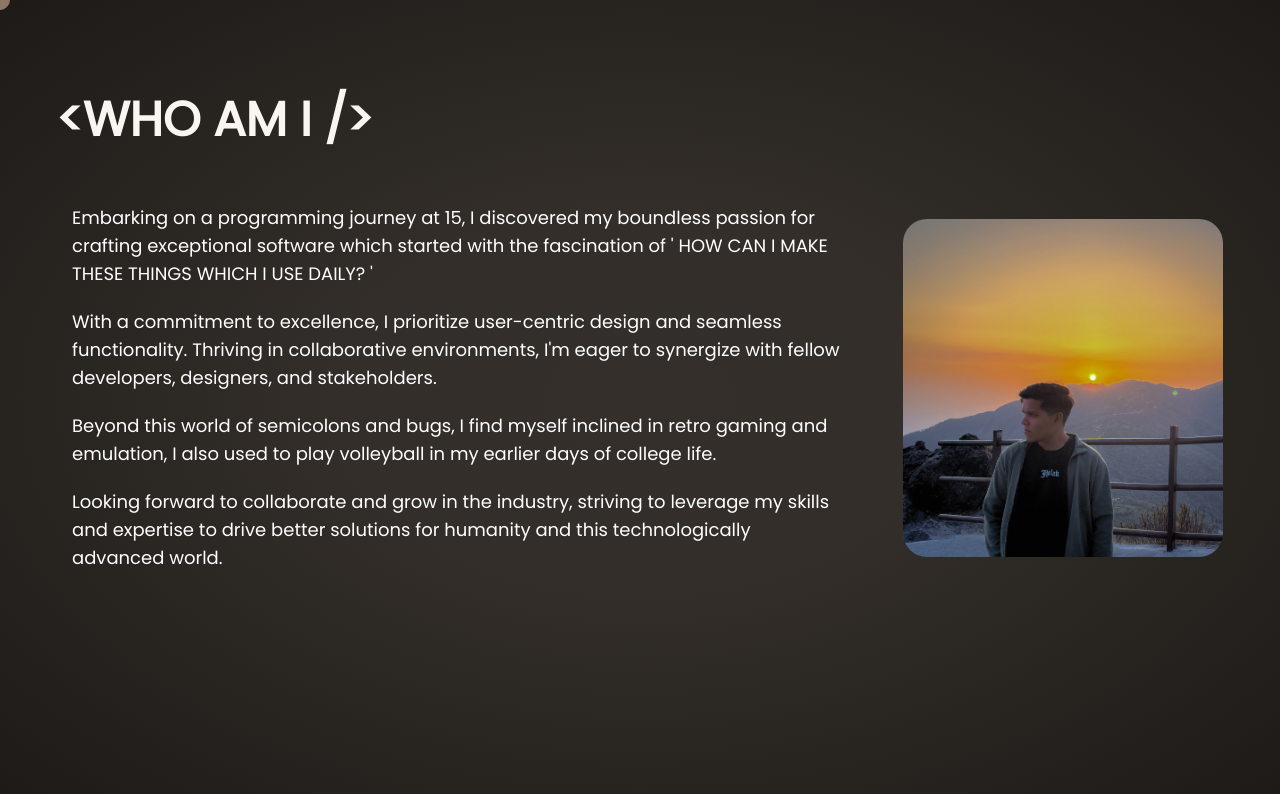
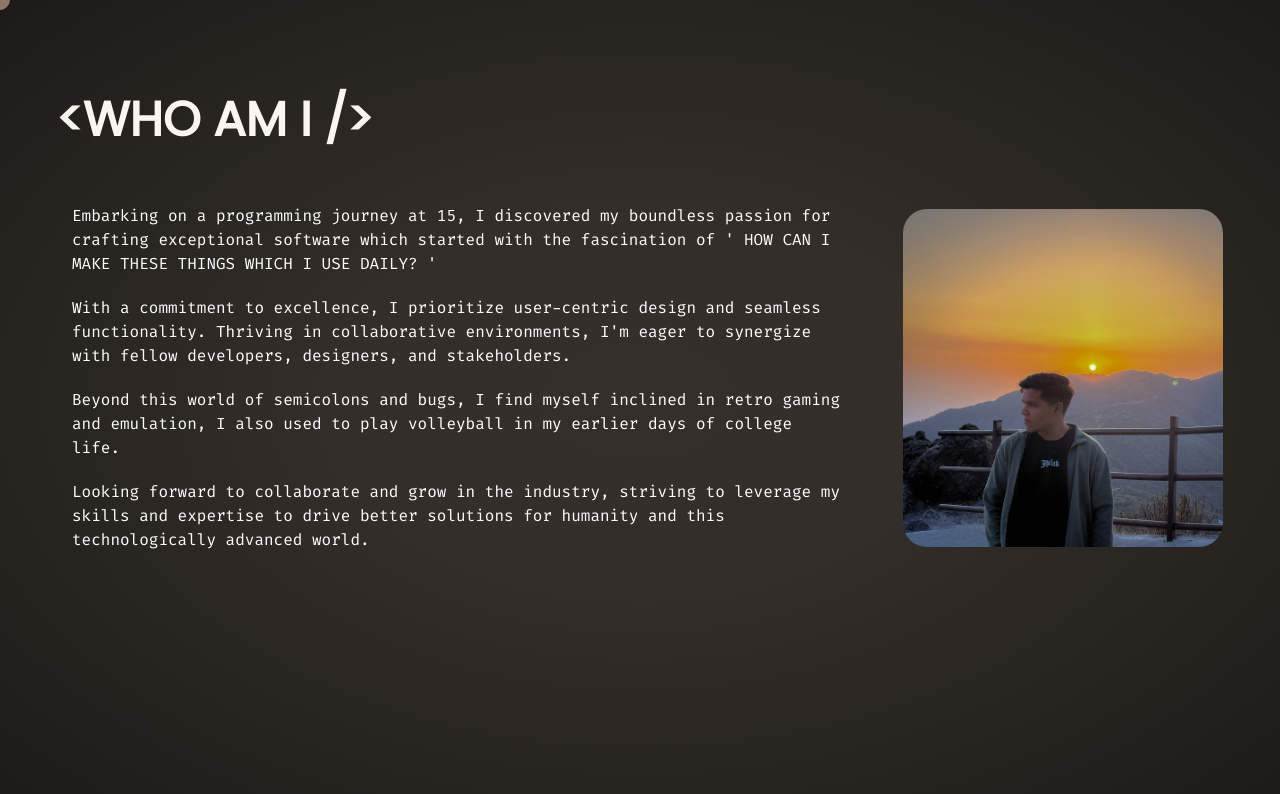
Before and after one commit to poswalsameer/Portfolio-Website, a Next.js app in the folder portfolio/: page /portfolio in a window 1280 px wide. Shown: the top 794 px of the page. Built offline with nearby package versions, Linux system fonts and the light colour scheme.

Commit message:
changed the font of about section and some css changes in contact section

```diff
--- a/portfolio/src/app/components/Contact.tsx
+++ b/portfolio/src/app/components/Contact.tsx
@@ -72,7 +72,7 @@ function Contact() {
 
             xl:bg-[#faf5f0] xl:text-[#1e1b17] xl:text-sm xl:flex xl:flex-row xl:mr-3 xl:p-2 xl:justify-center xl:items-center xl:font-bold xl:w-[20%] xl:rounded-xl xl:transition-all xl:ease-in xl:hover:scale-105
 
-            2xl:bg-[#faf5f0] 2xl:text-[#1e1b17] 2xl:text-sm 2xl:flex 2xl:flex-row 2xl:mr-3 2xl:p-2 2xl:justify-center 2xl:items-center 2xl:font-bold 2xl:w-[20%] 2xl:rounded-xl 2xl:transition-all 2xl:ease-in 2xl:hover:scale-105'>
+            2xl:bg-[#faf5f0] 2xl:text-[#1e1b17] 2xl:text-sm 2xl:flex 2xl:flex-row 2xl:mr-3 2xl:p-3 2xl:justify-center 2xl:items-center 2xl:font-bold 2xl:w-[20%] 2xl:rounded-md 2xl:transition-all 2xl:ease-in 2xl:hover:scale-105'>
 
                 <svg xmlns="http://www.w3.org/2000/svg" width="24" height="24" viewBox="0 0 24 24" fill="none" stroke="currentColor" stroke-width="2" stroke-linecap="round" stroke-linejoin="round" className="mx-3 lucide lucide-phone"><path d="M22 16.92v3a2 2 0 0 1-2.18 2 19.79 19.79 0 0 1-8.63-3.07 19.5 19.5 0 0 1-6-6 19.79 19.79 0 0 1-3.07-8.67A2 2 0 0 1 4.11 2h3a2 2 0 0 1 2 1.72 12.84 12.84 0 0 0 .7 2.81 2 2 0 0 1-.45 2.11L8.09 9.91a16 16 0 0 0 6 6l1.27-1.27a2 2 0 0 1 2.11-.45 12.84 12.84 0 0 0 2.81.7A2 2 0 0 1 22 16.92z"/></svg>
 
@@ -91,7 +91,7 @@ function Contact() {
 
             xl:bg-[#faf5f0] xl:text-[#1e1b17] xl:text-sm xl:flex xl:flex-row xl:justify-center xl:items-center xl:ml-3 xl:p-2 xl:rounded-xl xl:font-bold xl:transition-all xl:ease-in xl:hover:scale-105
 
-            2xl:bg-[#faf5f0] 2xl:text-[#1e1b17] 2xl:text-sm 2xl:flex 2xl:flex-row 2xl:justify-center 2xl:items-center 2xl:ml-3 2xl:p-2 2xl:rounded-xl 2xl:font-bold 2xl:transition-all 2xl:ease-in 2xl:hover:scale-105'>
+            2xl:bg-[#faf5f0] 2xl:text-[#1e1b17] 2xl:text-sm 2xl:flex 2xl:flex-row 2xl:justify-center 2xl:items-center 2xl:ml-3 2xl:p-3 2xl:rounded-md 2xl:font-bold 2xl:transition-all 2xl:ease-in 2xl:hover:scale-105'>
 
                 <svg xmlns="http://www.w3.org/2000/svg" width="24" height="24" viewBox="0 0 24 24" fill="none" stroke="currentColor" stroke-width="2" stroke-linecap="round" stroke-linejoin="round" className=" mx-3 lucide lucide-mail"><rect width="20" height="16" x="2" y="4" rx="2"/><path d="m22 7-8.97 5.7a1.94 1.94 0 0 1-2.06 0L2 7"/></svg>
 
--- a/portfolio/src/app/components/Profile.tsx
+++ b/portfolio/src/app/components/Profile.tsx
@@ -38,9 +38,12 @@ function Profile() {
 
             lg:p-2 lg:text-left lg:text-base lg:font-medium lg:h-[50%] lg:w-[70%] lg:mr-7
 
-            xl:p-2 xl:text-left xl:text-lg xl:font-medium xl:h-[50%] xl:w-[70%] xl:mr-7
+            xl:p-2 xl:text-left xl:text-base xl:font-medium xl:h-[50%] xl:w-[70%] xl:mr-7
 
-            2xl:p-2 2xl:text-left 2xl:text-xl 2xl:font-medium 2xl:h-[60%] 2xl:w-[70%] 2xl:mr-7'>
+            2xl:p-2 2xl:text-left 2xl:text-base 2xl:font-medium 2xl:h-[60%] 2xl:w-[70%] 2xl:mr-7'
+
+            id='aboutTextDiv'
+            >
 
                 <p className='my-2 sm:my-3 md:my-3 lg:my-5 xl:my-5 2xl:my-5'>
                   Embarking on a programming journey at 15, I discovered my boundless passion for crafting exceptional software which started with the fascination of ' HOW CAN I MAKE THESE THINGS WHICH I USE DAILY? '
--- a/portfolio/src/app/globals.css
+++ b/portfolio/src/app/globals.css
@@ -1,4 +1,5 @@
 @import url('https://fonts.googleapis.com/css2?family=Poppins&display=swap');
+@import url('https://fonts.googleapis.com/css2?family=Fira+Code&display=swap');
 
 @tailwind base;
 @tailwind components;
@@ -28,6 +29,13 @@ body{
     pointer-events: none;
     z-index: 100000;
   }
+
+#aboutTextDiv{
+    font-family: "Fira Code", monospace;
+    font-optical-sizing: auto;
+    font-weight: 400;
+    font-style: normal;
+}
 
 /* #navButton{
     animation: scroll 200ms ease-in 0.5.s;
```
